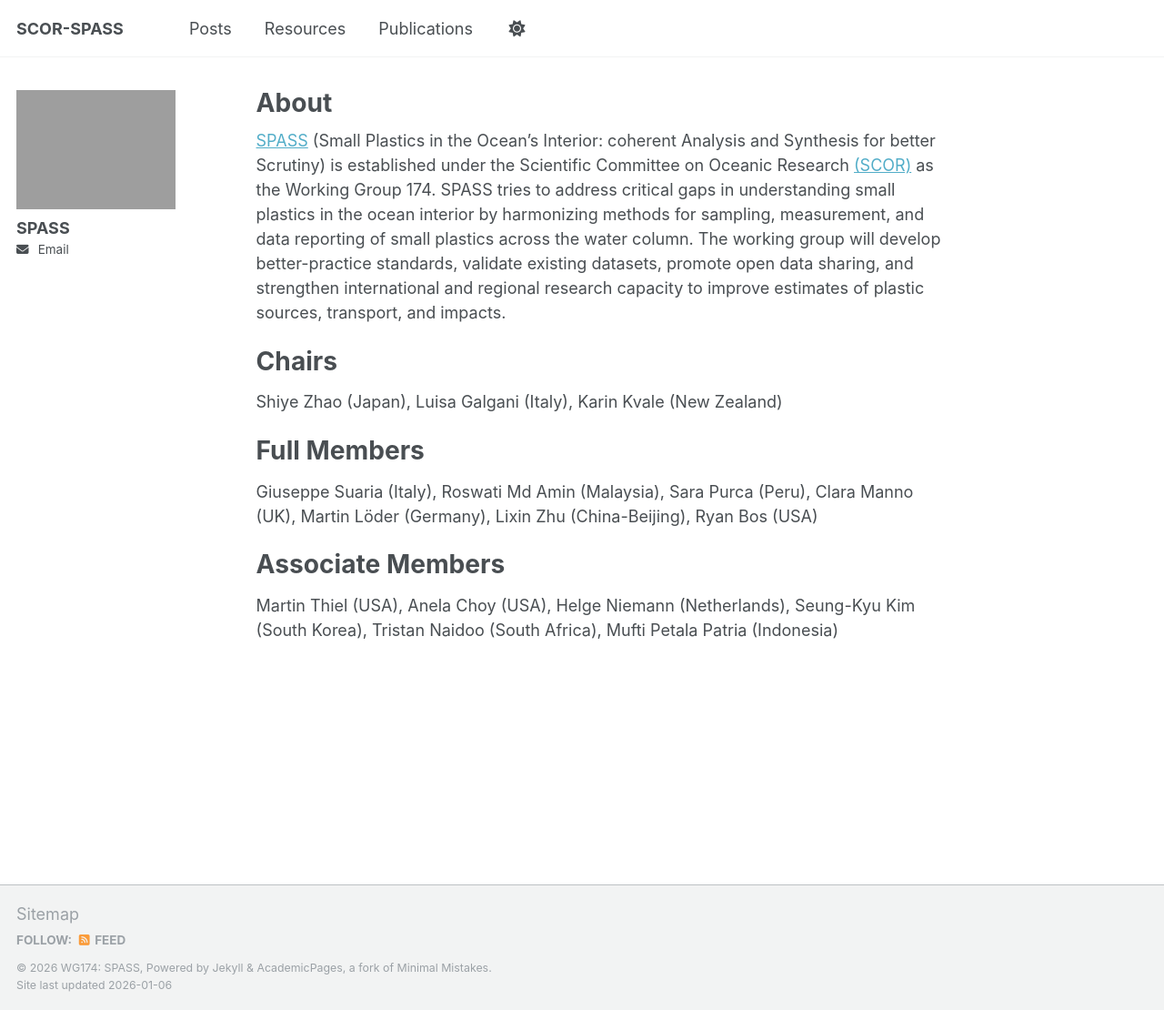
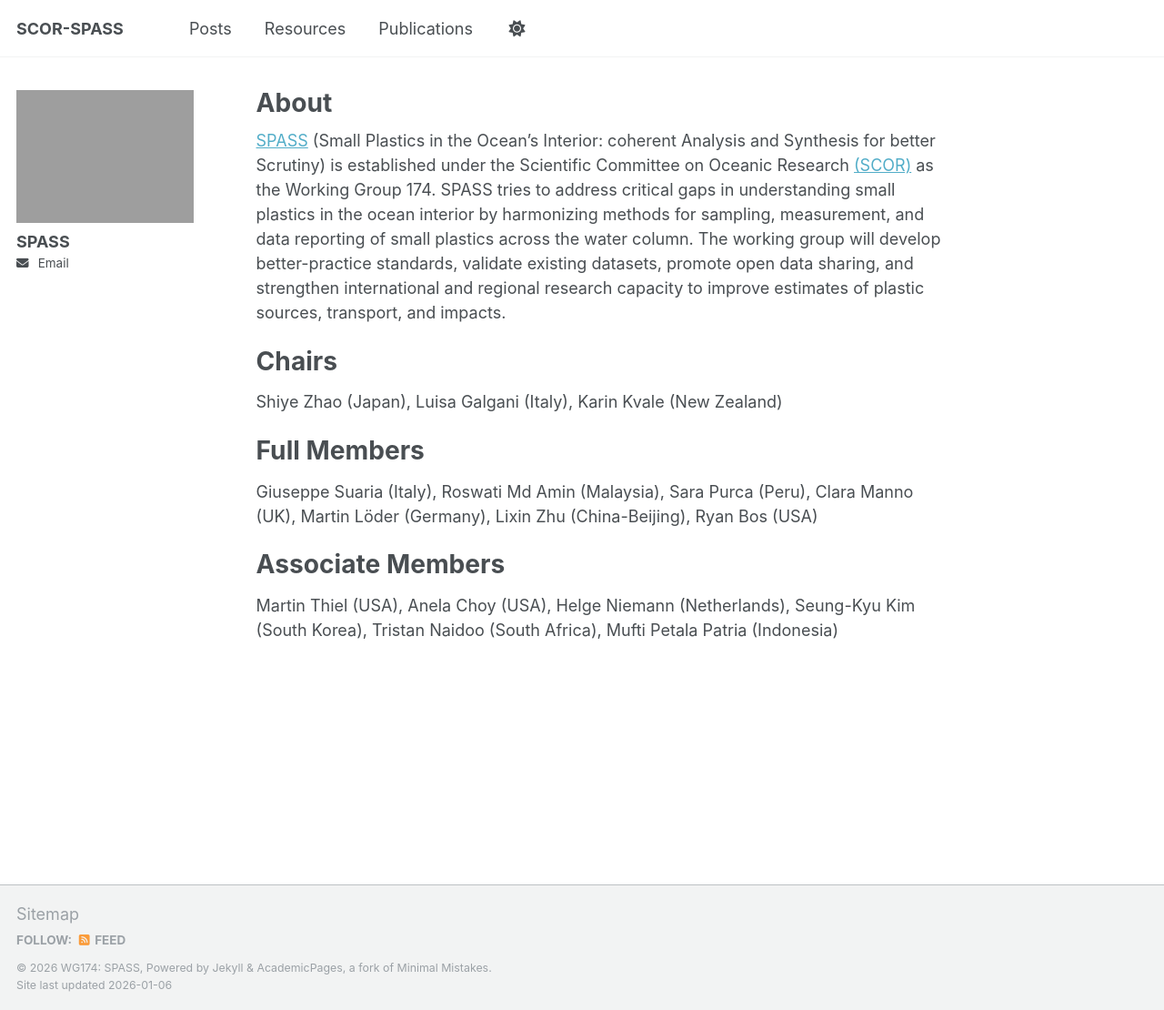
Before and after one commit to SCOR-SPASS/scor-spass.github.io, a Jekyll site: the page built from _pages/about.md, in a window 1280 px wide and 1110 px high. Shown: the whole window at 91% size. Built offline with Jekyll 4.4.1, drawn with Linux system fonts in a browser that asks for light colours.

Commit message:
Update main.scss

```diff
--- a/assets/css/main.scss
+++ b/assets/css/main.scss
@@ -45,9 +45,15 @@
    Custom overrides for SPASS site
    ========================================= */
 
-.author__avatar,
-.author__avatar img,
-.author__avatar a {
+.author__avatar {
+  max-width: 220px;   /* container size */
+}
+
+.author__avatar img {
+  width: 100%;
+  max-width: 220px;   /* actual logo size */
+  height: auto;
+
   border-radius: 0 !important;
   border: none !important;
   box-shadow: none !important;
```
